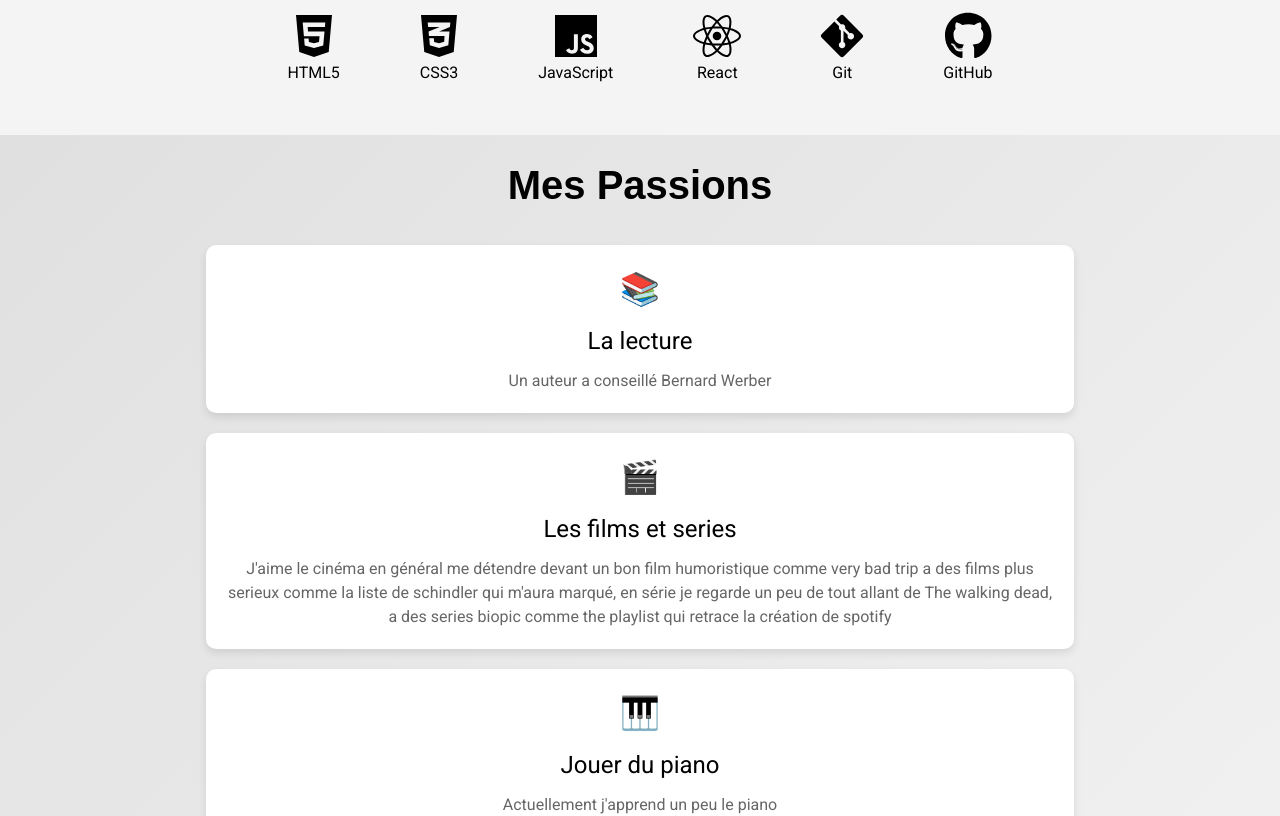
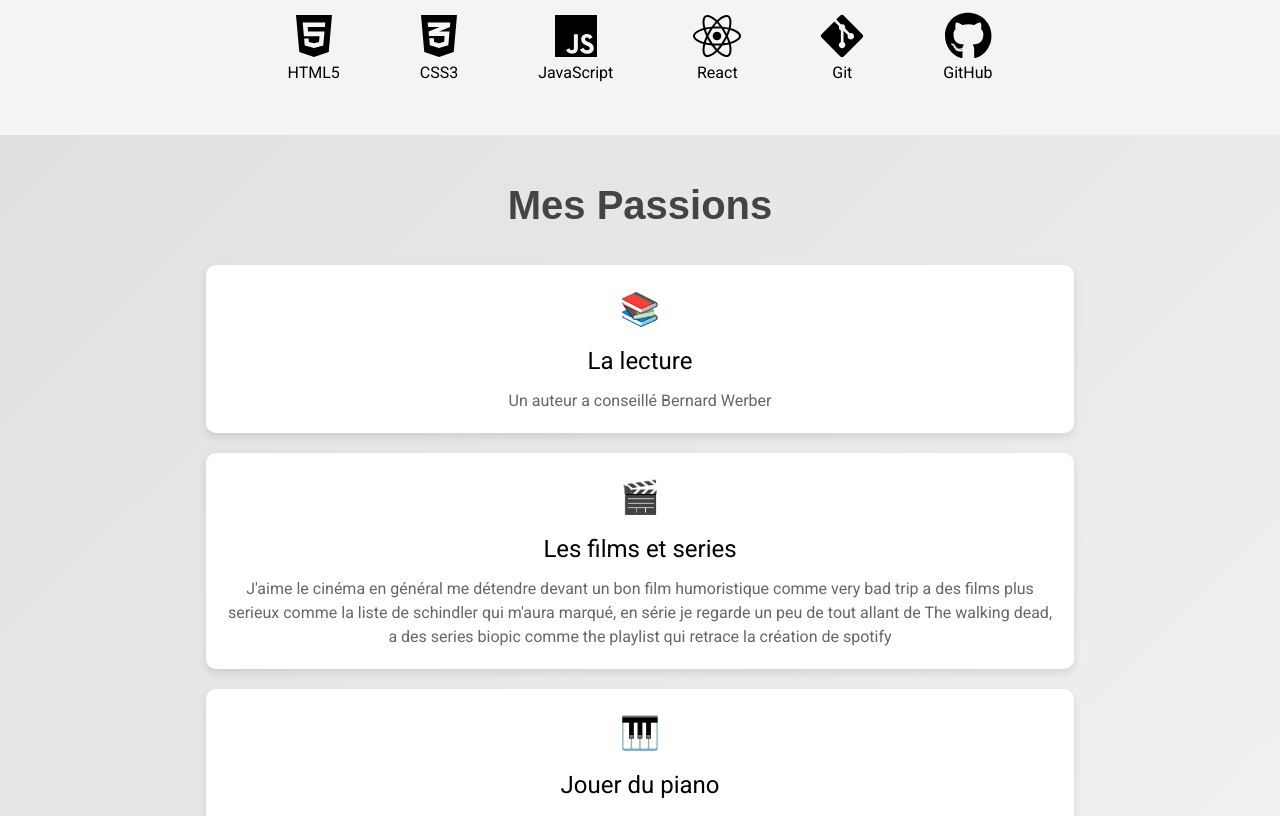
Before and after one commit to Luzdeveloper/Portfolio-React-2024, a React (Vite) app: page / in a window 1280 px wide. Shown: the part 2540-3356 px from the top of the page. Built offline with nearby package versions, Linux system fonts and the light colour scheme; a web font is replaced by a local one.

Commit message:
fix click nav to hobbies

```diff
--- a/src/components/Hobbies.jsx
+++ b/src/components/Hobbies.jsx
@@ -2,6 +2,7 @@ import '../styles/hobbies.css'
 
 export function Hobbies() {
   return (
+    <section id="Hobbies">
       <div className="hobbies-container">
         <h2 className="titlehobbies">Mes Passions</h2>
         <div className="hobby-card">
@@ -30,5 +31,6 @@ export function Hobbies() {
           <div className="hobby-description">Hardcore will never die</div>
           </div>
         </div>
-  )
+    </section>
+  );
 }
```
Lines whose indentation alone changed are shown as unchanged.
